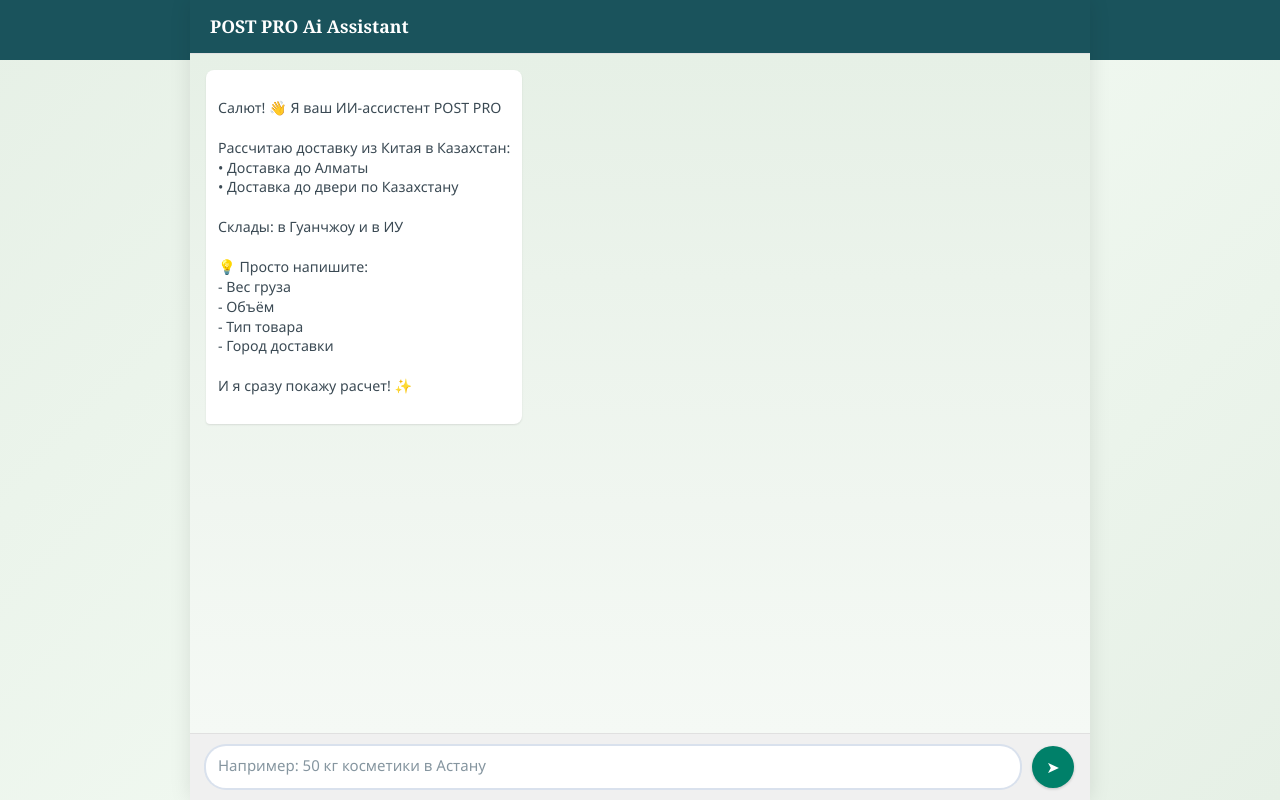
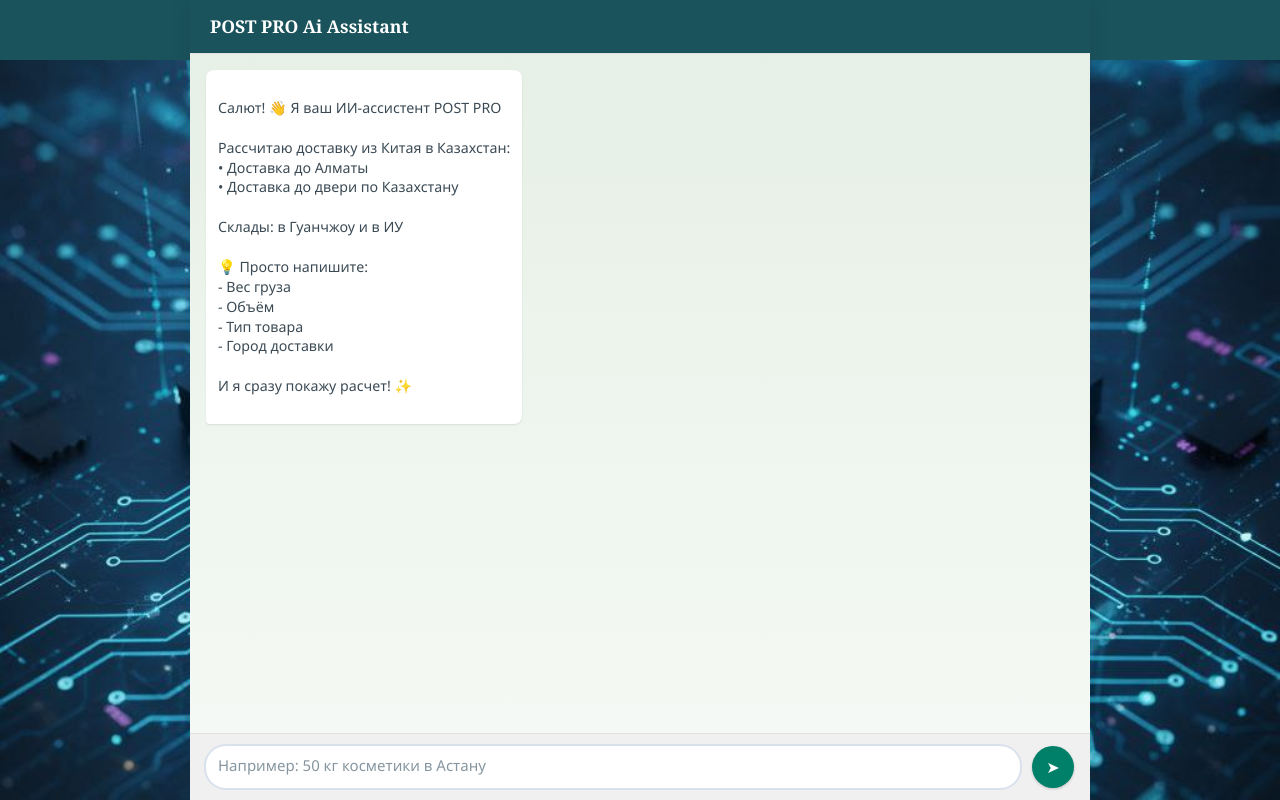
Before and after one commit to beketaitzhanov-ship-it/Post-Pro, a Flask app: page / in a window 1280 px wide. Run offline with Flask 3, Linux system fonts and the light colour scheme; some web fonts are replaced.

Commit message:
Update index.html

```diff
--- a/templates/index.html
+++ b/templates/index.html
@@ -15,10 +15,8 @@
         body {
             font-family: 'Segoe UI', -apple-system, BlinkMacSystemFont, sans-serif;
             background:
-                /* Темная плашка как в photo_5442628831925109744_y.jpg */
                 linear-gradient(to bottom, #1a535c 60px, transparent 60px),
-                /* Светло-зеленый фон с паттерном WhatsApp */
-                linear-gradient(135deg, #e6f0e6 0%, #f0f8f0 50%, #e6f0e6 100%);
+                url('/templates/photo_5440601916599047426_y.jpg') center/cover no-repeat;
             color: #3b4a54;
             min-height: 100vh;
             display: flex;
@@ -45,7 +43,7 @@
         .header {
             padding: 16px 20px;
             border-bottom: 1px solid #e0e0e0;
-            background: #1a535c; /* Темно-бирюзовый из photo_5442628831925109744_y.jpg */
+            background: #1a535c;
             color: white;
             flex-shrink: 0;
             display: flex;
@@ -212,7 +210,6 @@
             line-height: 1.4;
         }
 
-        /* Стили для скроллбара */
         .chat-messages::-webkit-scrollbar {
             width: 6px;
         }
@@ -231,7 +228,6 @@
             background: #a8a8a8;
         }
 
-        /* Мобильная адаптация */
         @media (max-width: 768px) {
             body {
                 padding: 0;
@@ -329,7 +325,6 @@
         const sendButton = document.getElementById('send-button');
         const chatMessages = document.getElementById('chat-messages');
 
-        // Автоматическое увеличение высоты textarea
         messageInput.addEventListener('input', function() {
             this.style.height = 'auto';
             this.style.height = Math.min(this.scrollHeight, 120) + 'px';
@@ -412,7 +407,6 @@
             }
         }
 
-        // Обработчики событий
         sendButton.addEventListener('click', sendMessage);
 
         messageInput.addEventListener('keydown', function(e) {
@@ -422,10 +416,8 @@
             }
         });
 
-        // Фокус на поле ввода при загрузке
         messageInput.focus();
 
-        // Гарантируем что поле ввода видно при загрузке
         setTimeout(() => {
             chatMessages.scrollTop = chatMessages.scrollHeight;
         }, 100);
```
